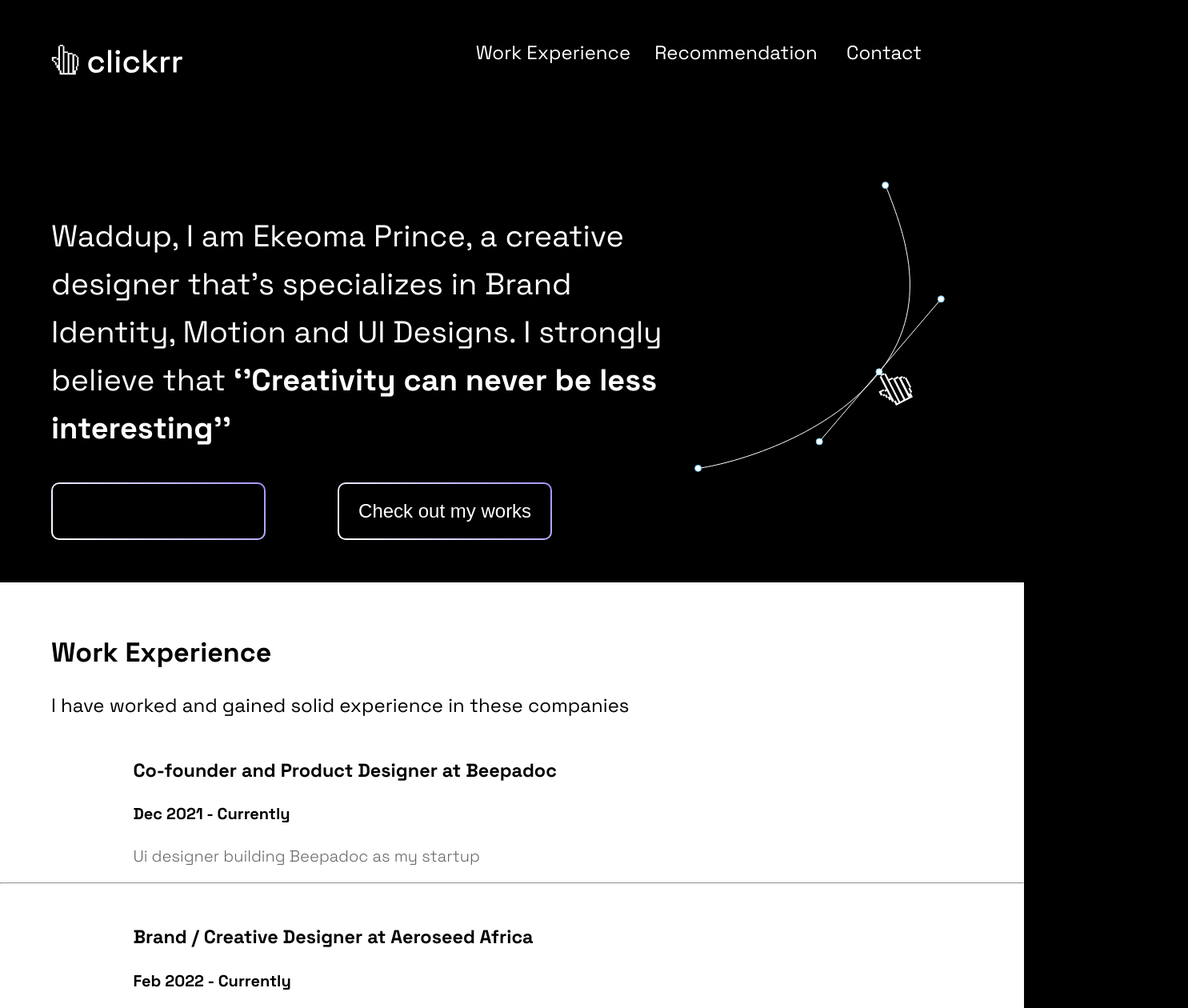
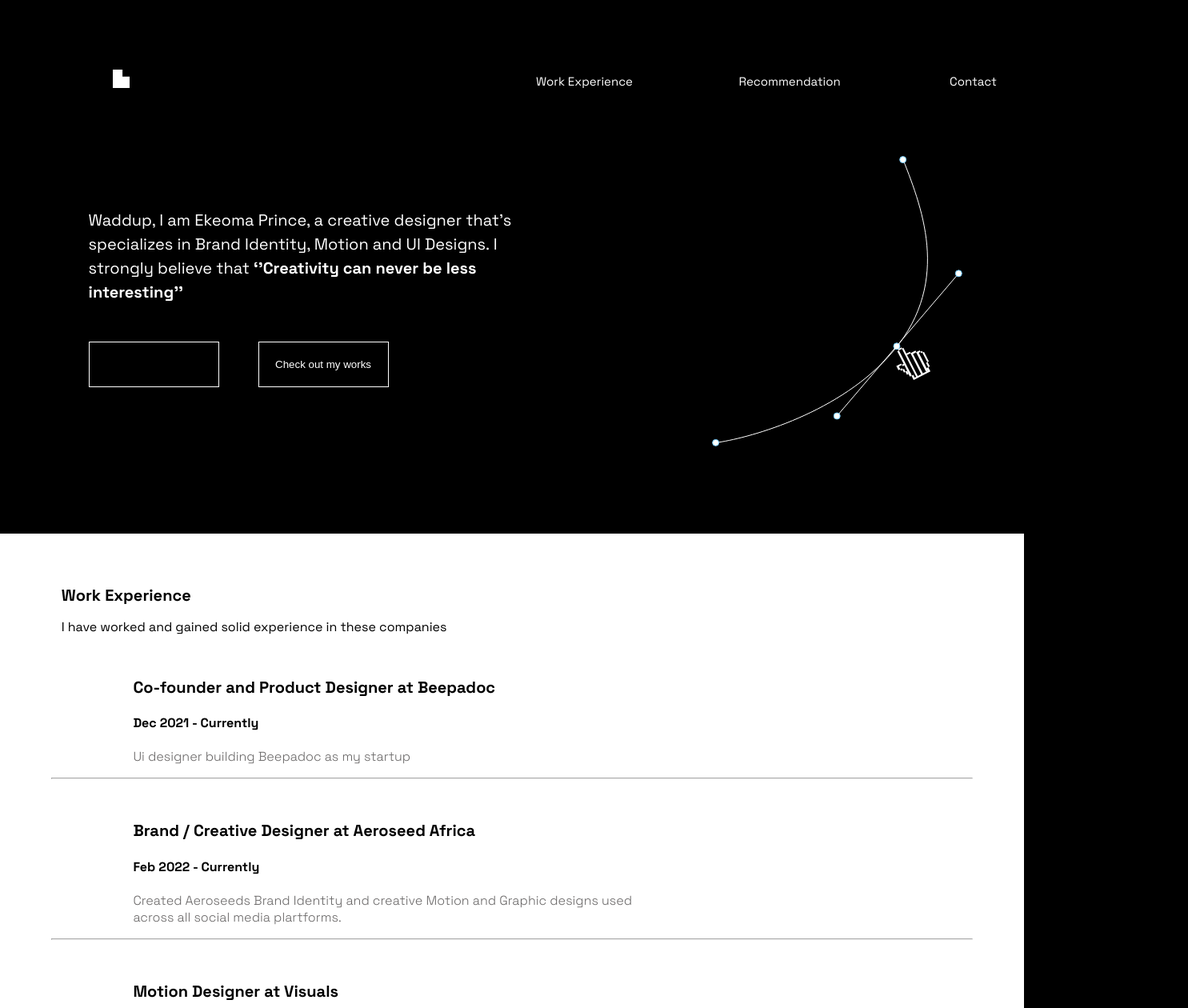
Before and after one commit to consolexyz/clickrr, a React (Create React App) app: page / in a window 1280 px wide. Shown: the top 1260 px of the page at 80% size, 1485 px wide, since content can reach past the window. Built offline with nearby package versions, Linux system fonts and the light colour scheme.

Commit message:
added a few changes to the layout and changed the logo

```diff
--- a/src/components/contact/Contact.js
+++ b/src/components/contact/Contact.js
@@ -9,18 +9,20 @@ const Contact =()=> {
         <div className='contact-heading'>
         <h2>Contact</h2>
         <p className='contact-text'>Hit any of these Links to reach me Now</p>
-            </div>
+        </div>
         <div className='contact-buttons'>
         <div className='first-btn-section'>
         <CustomButton largeBtn onClick={()=> window.open("https://www.behance.net/theclickrr" )}>Check out my works </CustomButton>
         <CustomButton largeBtn onClick={()=> window.open("mailto:www.theclickrr@gmail.com")}>Email me now</CustomButton>
-            </div>
+        <CustomButton largeBtn onClick={ () => window.open("https://dribbble.com/theclickrrr")}>Dribble </CustomButton>
+        </div>
+
         <div className='second-btn-section'>
-        <CustomButton onClick={()=> window.open("https://www.instagram.com/theclickrr/")}>Instagram</CustomButton>
-        <CustomButton onClick={ () => window.open("https://dribbble.com/theclickrrr")}>Dribble </CustomButton>
-        <CustomButton onClick={()=> window.open("https://www.linkedin.com/in/theclickrr/")}>LinkedIn</CustomButton>
+        <CustomButton  onClick={()=> window.open("https://www.instagram.com/theclickrr/")}>Instagram</CustomButton>
+        <CustomButton  onClick={()=> window.open("https://www.linkedin.com/in/theclickrr/")}>LinkedIn</CustomButton>
+        <CustomButton  onClick={()=> window.open("https://twitter.com/theclickrr")}>Twitter</CustomButton>
         </div>
-        <CustomButton onClick={()=> window.open("https://twitter.com/theclickrr")}>Twitter</CustomButton>
+
         </div>
     </div>
   )
--- a/src/components/contact/contact.css
+++ b/src/components/contact/contact.css
@@ -4,16 +4,20 @@
 }
 .contact-heading{
     margin: 2% 5%;
-    font-size: 25px;
+    font-size: 20px;
+}
+.contact-heading h2{
+    font-size: 20px;
 }
 .first-btn-section{
     display: flex;
 }
 .second-btn-section{
     display: flex;
+    gap: 2.3%;
 }
 .contact-text{
-    font-size: 20px;
+    font-size: 16px;
 }
 .contact-buttons{
     margin-left: 13%;
--- a/src/components/custom-button/custom-button.css
+++ b/src/components/custom-button/custom-button.css
@@ -2,7 +2,6 @@
   font-size: 17px;
   display: inline-block;
   padding: 1em;margin: 1em;
-  border-radius: 10px;
   width: 170px;
   text-decoration: none;
   color:black;
--- a/src/components/header/Header.js
+++ b/src/components/header/Header.js
@@ -7,20 +7,19 @@ const Header = () => {
     const Button = Scroll.Button
   return (
     <div className='header'>
-        <div className='header-container'>
-        <div className='text'>
+    <div className='header-container'>
+       <div className='text'>
             <p>Waddup, I am Ekeoma Prince, a creative designer that’s specializes in Brand Identity, Motion and UI Designs. I strongly believe that <span className='creativity'> ‘’Creativity can never be less interesting’’</span></p>
         </div>
-        <div className='mockup'>
-            <Mockup/>
+        <div className='buttons'>
+             <Button className='btn-grad' type = "submit" activeClass="active" value="Contact me" to="contact-section" spy={true} smooth={true}  duration={500} />
+            <button className='btn-grad '  onClick={()=> window.open("https://www.behance.net/theclickrr" )}>
+             Check out my works
+            </button>
         </div>
     </div>
-        <div className='buttons'>
-             <Button className='btn-grad' type = "submit" activeClass="active" value="Contact me" to="contact-section" spy={true} smooth={true}  duration={500} />
-            Contact Me
-            <button className='btn-grad'  onClick={()=> window.open("https://www.behance.net/theclickrr" )}>
-             Check out my works
-            </button>
+    <div className='mockup'>
+            <Mockup/>
         </div>
     </div>
   )
--- a/src/components/header/header.css
+++ b/src/components/header/header.css
@@ -1,20 +1,20 @@
 .header{
     background-color: black;
-     margin: 2.1% 5%;
-    padding-bottom: 2%;
+     margin: 2.1% 6%;
+    padding-bottom: 6%;
+    display: flex;
+    justify-content: space-between;
 }
 .header-container{
 color: white;
-display: flex;
-justify-content: space-between;
-margin-right: 3%;
+margin:0 0 0 3%;
 padding-top: 4%;
 }
 
 .text{
     width: 70%;
-    font-size:38px;
-    line-height: 60px;
+    font-size:20px;
+    line-height: 30px;
     font-weight:400;
 }
 .creativity{
@@ -22,24 +22,18 @@ padding-top: 4%;
 }
 .buttons{
     display: flex;
-    /* justify-items: center; */
     width: 100%;
+    margin-top:6%;
+    gap: 5%;
 }
 
 .btn-grad {
-      width: 268px;
-      /* margin:0 - 18px; */
+      width: 163px;
+       margin-right:10px;
        padding: 20px 15px;
        text-align: center;
-       transition: 0.5s;
-       background-size: 200% auto;
+       background-color: black;
        color: white;
-       border-radius: 10px;
        display: block;
-       border: solid 2px transparent;
-       background-image: linear-gradient(black , black),
-       linear-gradient(45deg,#fff, #6640FF  );
-       background-origin:border-box;
-       background-clip: padding-box , border-box;
-       font-size: 24px;
+       border: solid 1px #fff;
 }
--- a/src/components/navbar/navbar.css
+++ b/src/components/navbar/navbar.css
@@ -6,16 +6,17 @@ a{
 }
 .nav-bar{
     display: flex;
-    justify-content: space-between;
-    font-size: 20px;
-    background-color: black;
+    justify-content:space-between;
+    background-color:black;
     padding: 4% 5%;
     width: 100%;
+    margin: 2.8% 6% 0 6%;
 }
 .nav-links{
-    margin-left:30px;
+    margin-left:15%;
     cursor: pointer;
+    font-size: 15px;
 }
 .nav-links-container{
-    margin-right: 15%;
+    width: 69%;
 }
--- a/src/components/recommendations/Recommendation.css
+++ b/src/components/recommendations/Recommendation.css
@@ -6,14 +6,14 @@
 .reco-heading{
     margin: 2% 5%;
     color: white;
-    font-size: 34px;
+    font-size: 20px;
 }
 .recommendation{
     color:white;
     width: 1057px;
     margin: 3% auto;
     border: 1px solid white;
-    border-radius: 50px;
+
 }
 .profile-image{
     border-radius: 50%;
@@ -25,22 +25,20 @@
     display:flex;
     padding: 3% 0;
 }
-.profile-text{
-    margin: 0;
-    font-size: 30px;
-}
+
 .reco-text{
-    font-size: 40px;
-    padding: 2% 2%;
+    font-size: 16px;
+    padding: 4% 4%;
     font-weight: 300;
 }
 .profile-name{
     font-weight: 500;
-    font-size:25px;
+    font-size:16px;
+    padding-bottom:8%;
 
 }
 .profile-occupation{
     font-weight: 300;
-    font-size: 20px;
+    font-size: 16px;
     margin-top: -25px;
 }
--- a/src/components/work-experience/work-experience.css
+++ b/src/components/work-experience/work-experience.css
@@ -4,13 +4,13 @@
     margin:auto 0;
 }
 .heading{
-    margin: 2% 5%;
+    margin: 2% 6%;
 }
 .heading h2{
-    font-size: 34px;
+    font-size: 20px;
 }
 .heading p{
-    font-size: 24px;
+    font-size: 16px;
     font-weight: 400;
 
 }
@@ -22,9 +22,19 @@
 .content{
     width: 50%;
     margin-left:13%;
-    /* margin: 0 auto; */
+}
+.content h3{
+    font-size: 20px;
+}
+.content h4{
+    font-size: 16px;
 }
 .content-description{
-    font-weight: 200;
+    font-weight: 300;
     color: #676565;
+    font-size: 16px;
 }
+hr.line{
+    border-top: 1px solid  #AAAAAA;
+    margin: 0 5%;
+}
```
Also changed, not shown: src/assets/logo.svg.
